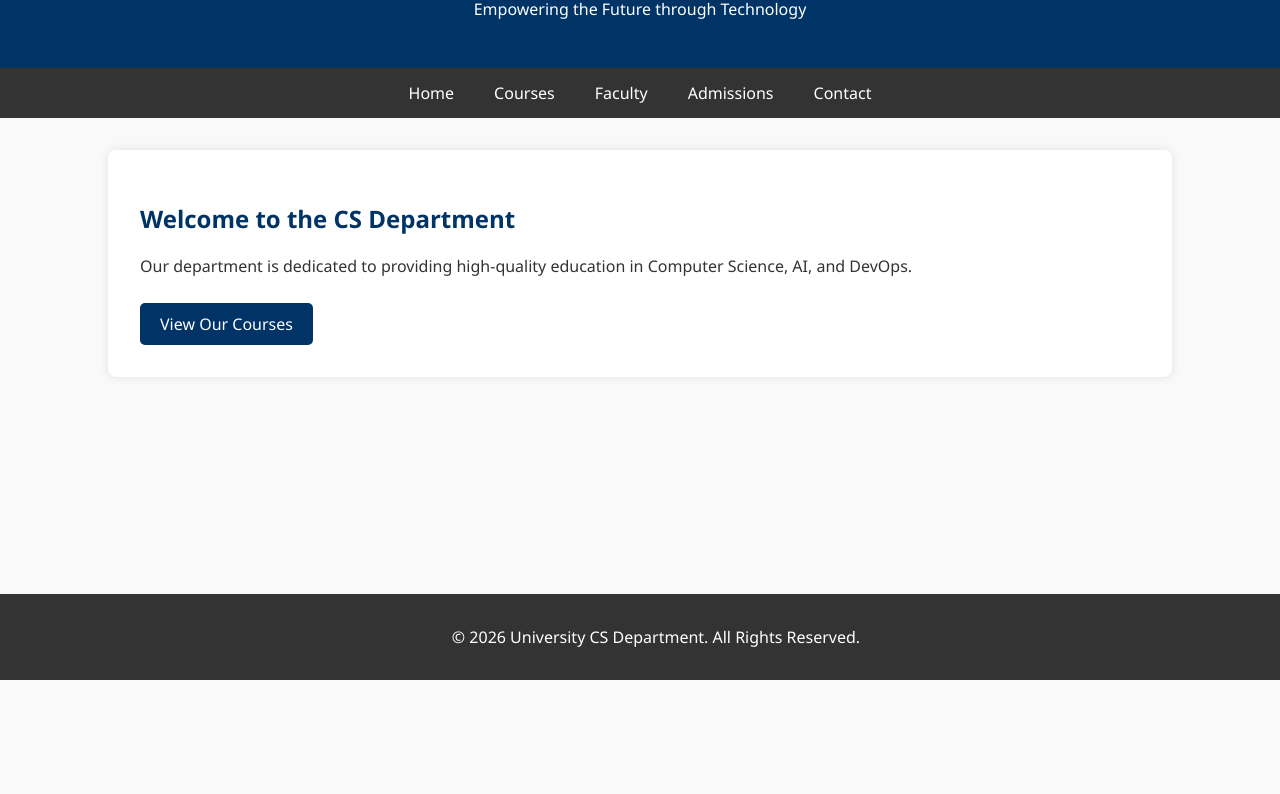
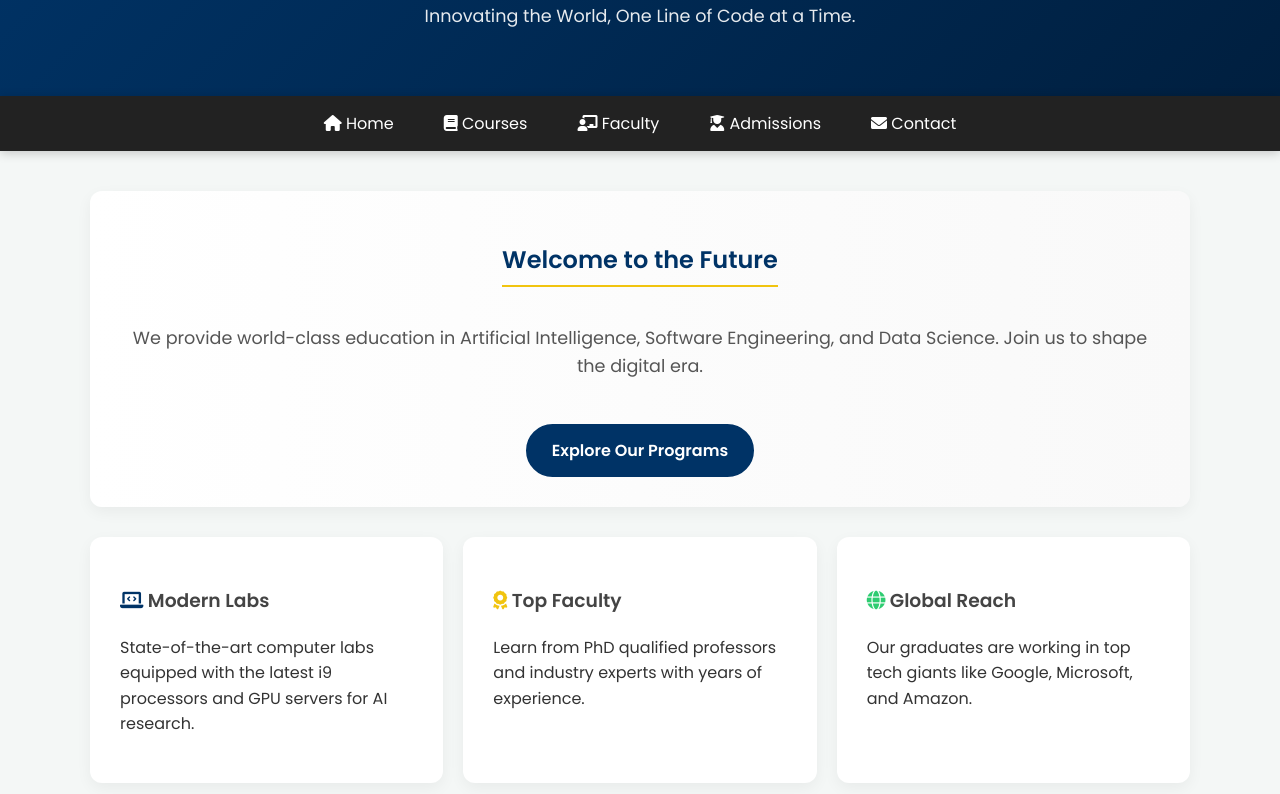
Before and after one commit to hafiz-anees1/uni-dept-website, a website: page src/index.html in a window 1280 px wide. Shown: the part 120-914 px from the top of the page. Before the commit the page ends 800 px from the top, so only its background shows below. Drawn offline with Linux system fonts and the light colour scheme.

Commit message:
Updated Frontend to Modern UI

```diff
--- a/src/index.html
+++ b/src/index.html
@@ -3,28 +3,59 @@
 <head>
     <meta charset="UTF-8">
     <meta name="viewport" content="width=device-width, initial-scale=1.0">
-    <title>CS Department - Home</title>
+    <title>CS Department - University of Future</title>
     <link rel="stylesheet" href="styles/style.css">
+    <link rel="stylesheet" href="https://cdnjs.cloudflare.com/ajax/libs/font-awesome/6.0.0/css/all.min.css">
 </head>
 <body>
+
     <header>
-        <h1>Department of Computer Science</h1>
-        <p>Empowering the Future through Technology</p>
+        <h1><i class="fas fa-university"></i> Department of Computer Science</h1>
+        <p>Innovating the World, One Line of Code at a Time.</p>
     </header>
+
     <nav>
-        <a href="index.html">Home</a>
-        <a href="courses.html">Courses</a>
-        <a href="faculty.html">Faculty</a>
-        <a href="admissions.html">Admissions</a>
-        <a href="contact.html">Contact</a>
+        <a href="index.html"><i class="fas fa-home"></i> Home</a>
+        <a href="courses.html"><i class="fas fa-book"></i> Courses</a>
+        <a href="faculty.html"><i class="fas fa-chalkboard-teacher"></i> Faculty</a>
+        <a href="admissions.html"><i class="fas fa-user-graduate"></i> Admissions</a>
+        <a href="contact.html"><i class="fas fa-envelope"></i> Contact</a>
     </nav>
+
     <div class="container">
-        <h2>Welcome to the CS Department</h2>
-        <p>Our department is dedicated to providing high-quality education in Computer Science, AI, and DevOps.</p>
-        <a href="courses.html" class="btn">View Our Courses</a>
+        <div class="section-card" style="text-align: center; background: linear-gradient(to right, #ffffff, #f9f9f9);">
+            <h2>Welcome to the Future</h2>
+            <p style="font-size: 1.1rem; color: #555;">
+                We provide world-class education in Artificial Intelligence, Software Engineering, and Data Science.
+                Join us to shape the digital era.
+            </p>
+            <br>
+            <a href="courses.html" class="btn">Explore Our Programs</a>
+        </div>
+
+        <div style="display: flex; gap: 20px; flex-wrap: wrap;">
+
+            <div class="section-card" style="flex: 1; min-width: 250px;">
+                <h3><i class="fas fa-laptop-code" style="color: #003366;"></i> Modern Labs</h3>
+                <p>State-of-the-art computer labs equipped with the latest i9 processors and GPU servers for AI research.</p>
+            </div>
+
+            <div class="section-card" style="flex: 1; min-width: 250px;">
+                <h3><i class="fas fa-award" style="color: #f1c40f;"></i> Top Faculty</h3>
+                <p>Learn from PhD qualified professors and industry experts with years of experience.</p>
+            </div>
+
+            <div class="section-card" style="flex: 1; min-width: 250px;">
+                <h3><i class="fas fa-globe" style="color: #2ecc71;"></i> Global Reach</h3>
+                <p>Our graduates are working in top tech giants like Google, Microsoft, and Amazon.</p>
+            </div>
+
+        </div>
     </div>
+
     <footer>
-        <p>&copy; 2026 University CS Department. All Rights Reserved.</p>
+        <p>&copy; 2026 CS Department. Designed with <i class="fas fa-heart" style="color: red;"></i> by Team Lead Anees.</p>
     </footer>
+
 </body>
 </html>
--- a/src/styles/style.css
+++ b/src/styles/style.css
@@ -1,13 +1,117 @@
 /* src/styles/style.css */
-body { font-family: 'Segoe UI', Tahoma, Geneva, Verdana, sans-serif; margin: 0; padding: 0; background-color: #f9f9f9; color: #333; }
-header { background-color: #003366; color: white; padding: 2rem 0; text-align: center; }
-nav { background-color: #333; overflow: hidden; display: flex; justify-content: center; }
-nav a { display: block; color: white; text-align: center; padding: 14px 20px; text-decoration: none; }
-nav a:hover { background-color: #ddd; color: black; }
-.container { max-width: 1000px; margin: 2rem auto; background: white; padding: 2rem; border-radius: 8px; box-shadow: 0 0 10px rgba(0,0,0,0.1); }
-h1, h2, h3 { color: #003366; }
-.btn { display: inline-block; background: #003366; color: white; padding: 10px 20px; text-decoration: none; border-radius: 5px; margin-top: 10px; }
-.btn:hover { background: #0056b3; }
-footer { background-color: #333; color: white; text-align: center; padding: 1rem; position: fixed; bottom: 0; width: 100%; margin-top: 20px; }
-/* Form Styling */
-input, textarea { width: 100%; padding: 10px; margin: 5px 0; box-sizing: border-box; }
+@import url('https://fonts.googleapis.com/css2?family=Poppins:wght@300;400;600&display=swap');
+
+:root {
+    --primary-color: #003366; /* Deep Blue */
+    --secondary-color: #f1c40f; /* Gold */
+    --text-color: #333;
+    --light-bg: #f4f7f6;
+    --white: #ffffff;
+}
+
+body {
+    font-family: 'Poppins', sans-serif;
+    margin: 0;
+    padding: 0;
+    background-color: var(--light-bg);
+    color: var(--text-color);
+    line-height: 1.6;
+}
+
+/* Header & Nav */
+header {
+    background: linear-gradient(135deg, var(--primary-color), #001f3f);
+    color: var(--white);
+    padding: 3rem 1rem;
+    text-align: center;
+    box-shadow: 0 4px 6px rgba(0,0,0,0.1);
+}
+
+header h1 { margin: 0; font-size: 2.5rem; font-weight: 600; }
+header p { font-size: 1.1rem; opacity: 0.9; margin-top: 10px; }
+
+nav {
+    background-color: #222;
+    display: flex;
+    justify-content: center;
+    position: sticky;
+    top: 0;
+    z-index: 1000;
+    box-shadow: 0 2px 10px rgba(0,0,0,0.2);
+}
+
+nav a {
+    color: var(--white);
+    padding: 15px 25px;
+    text-decoration: none;
+    font-weight: 500;
+    transition: background 0.3s, color 0.3s;
+}
+
+nav a:hover {
+    background-color: var(--secondary-color);
+    color: var(--primary-color);
+}
+
+/* Main Container */
+.container {
+    max-width: 1100px;
+    margin: 40px auto;
+    padding: 0 20px;
+}
+
+/* Cards & Sections */
+.section-card {
+    background: var(--white);
+    padding: 30px;
+    margin-bottom: 30px;
+    border-radius: 12px;
+    box-shadow: 0 5px 15px rgba(0,0,0,0.05);
+    transition: transform 0.3s ease;
+}
+
+.section-card:hover {
+    transform: translateY(-5px);
+    box-shadow: 0 10px 20px rgba(0,0,0,0.1);
+}
+
+h2 { color: var(--primary-color); border-bottom: 2px solid var(--secondary-color); display: inline-block; padding-bottom: 5px; }
+h3 { color: #444; }
+
+/* Buttons */
+.btn {
+    display: inline-block;
+    background: var(--primary-color);
+    color: var(--white);
+    padding: 12px 24px;
+    border-radius: 30px;
+    text-decoration: none;
+    font-weight: 600;
+    transition: all 0.3s ease;
+    border: 2px solid var(--primary-color);
+}
+
+.btn:hover {
+    background: transparent;
+    color: var(--primary-color);
+    box-shadow: 0 5px 15px rgba(0, 51, 102, 0.2);
+}
+
+/* Lists */
+ul { list-style-type: none; padding: 0; }
+ul li {
+    background: #eef2f5;
+    margin: 10px 0;
+    padding: 15px;
+    border-left: 5px solid var(--secondary-color);
+    border-radius: 4px;
+}
+
+/* Footer */
+footer {
+    background-color: #222;
+    color: white;
+    text-align: center;
+    padding: 20px;
+    margin-top: 50px;
+}
```
